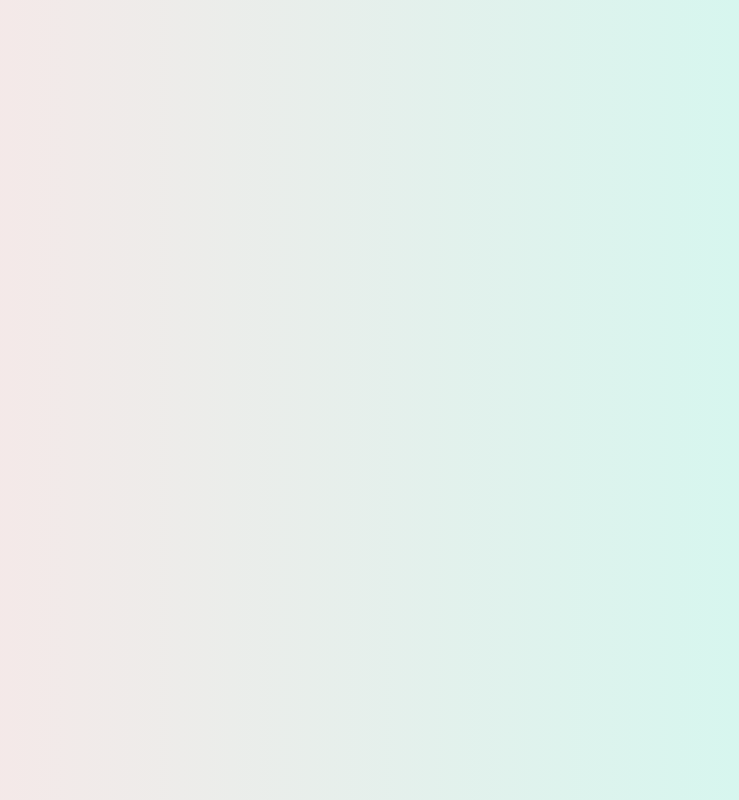
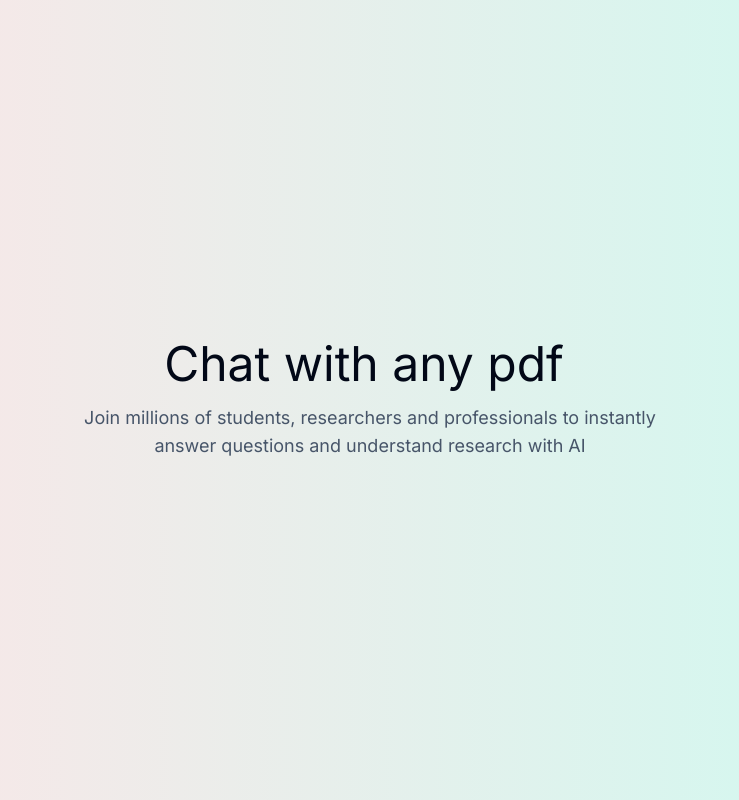
Before and after one commit to fran1014/chatpdf-yt, a Next.js app: page / in a window 1280 px wide. Shown: the whole page, without its empty margins (270-1009 px from the left). Built offline with nearby package versions, Linux system fonts and the light colour scheme; no server answers.

Commit message:
styling titles and parapgrahs

```diff
--- a/src/app/page.tsx
+++ b/src/app/page.tsx
@@ -1,11 +1,26 @@
 import { Button } from '@/components/ui/button';
-import Image from 'next/image';
+import { UserButton, auth } from '@clerk/nextjs';
 
 export default async function Home() {
+  const { userId } = await auth();
+  const isAuth = !!userId;
+
   return (
     <div className="w-screen min-h-screen bg-gradient-to-r from-rose-100 to-teal-100">
       <div className="absolute top-1/2 left-1/2 -translate-x-1/2 -translate-y-1/2">
-        <div className="flex flex-col"></div>
+        <div className="flex flex-col items-center text-center">
+          <div className="flex items-center">
+            <h1 className="mr-3 text-5xl font-semidbold">Chat with any pdf</h1>
+            <UserButton afterSignOutUrl="/" />
+          </div>
+          <div className="flex mt-2">
+            {isAuth && <Button>Go to Chats</Button>}
+          </div>
+          <p className="max-w-xl mt-2 text-lg text-slate-600">
+            Join millions of students, researchers and professionals to
+            instantly answer questions and understand research with AI
+          </p>
+        </div>
       </div>
     </div>
   );
```
